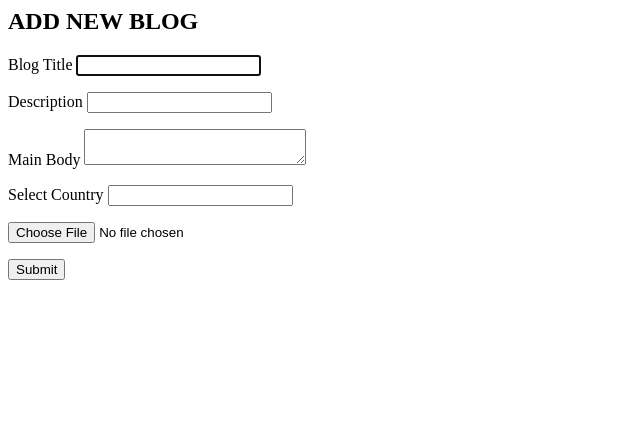
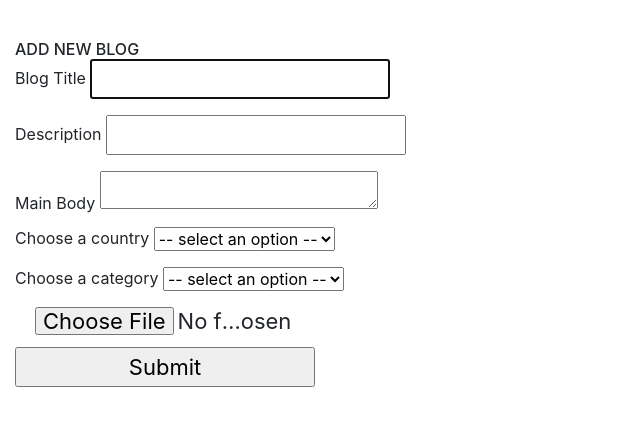
Before and after one commit to QA-Instructor/MVC-Skeleton, a PHP site: page /views/products/create.php in a window 1280 px wide. Shown: the top 426 px of the page, without its empty margins (0-640 px from the left). Run offline with PHP 8.4, Linux system fonts and the light colour scheme.

Commit message:
uploadstuff

```diff
--- a/views/products/create.php
+++ b/views/products/create.php
@@ -1,24 +1,62 @@
+
+<head>    <meta charset="UTF-8">
+        <!-- Bootstrap link -->
+        <link rel="stylesheet" href="https://stackpath.bootstrapcdn.com/bootstrap/4.5.0/css/bootstrap.min.css">
+        <!--external stylesheet -->
+        <link rel="stylesheet" href="css/style.css">
+</head>
+
+
 
 <form action="" method="POST" class="w3-container" enctype="multipart/form-data">
 
+    <div class="col-md-4 offset md-4 form-div" >
+
     <h2>ADD NEW BLOG</h2>
-</div>
-    <p>
+
+    <p class="form-group">
          <label>Blog Title</label>
         <input class="w3-input" type="text" name="title" required autofocus>
   </p>
-     <p>
+     <p class="form-group">
          <label>Description</label>
         <input class="w3-input" type="text" name="description" required autofocus>
   </p>
-        <p>
+        <p class="form-group">
                <label>Main Body</label>
-        <textarea rows="2" cols="25" type='text' name='body'></textarea>
+        <textarea rows="2" cols="25" type='text' name='body' required autofocus></textarea>
  </p>
- <p>
-                   <label>Select Country</label>
-        <input class="w3-input" type="text" name="country" required autofocus>
-  </p>
+
+ <p class="form-group">  <label for="cars">Choose a country</label>
+
+<select name='country' id="cars" required autofocus>
+    <option disabled selected value> -- select an option -- </option>
+  <option value="Vietnam">Vietnam</option>
+    <option value="Poland">Poland</option>
+  <option value="Morocco">Morocco</option>
+  <option value="Turkey">Turkey</option>
+  <option value="US">US</option>
+</select>
+ </p>
+
+ <?php
+ // this isnt going to stay im just playing around with how we could
+ // assign the post a specific country etc
+
+ ?>
+
+
+
+ <p class="form-group">  <label for="cars" required autofocus>Choose a category</label>
+ <select name="categories" id="cars">
+     <option disabled selected value> -- select an option -- </option>
+  <option value="Restaurants">Restaurants</option>
+    <option value="Trips">Trips</option>
+  <option value="Kids">Kids</option>
+  <option value="Nightlife">Nightlife</option>
+  <option value="Tips">Tips</option>
+</select>
+ </p>
 
 
   <input type="hidden"
@@ -28,6 +66,8 @@
 
   <input type="file" name="myUploader" class="w3-btn w3-pink" required />
   <p>
-    <input class="w3-btn w3-pink" type="submit" >
+    <input class="form-group"  type="submit" name='submit'>
   </p>
 </form>
+
+</div>
```
Also changed, not shown: models/blog.php (+44 -1 lines).
